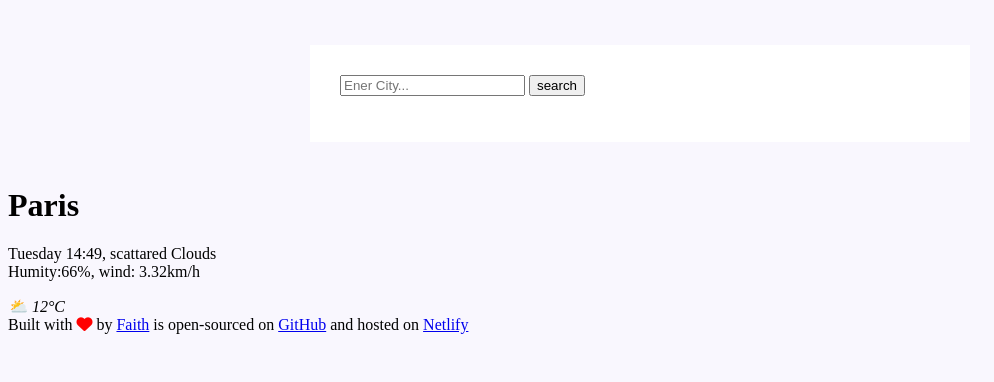
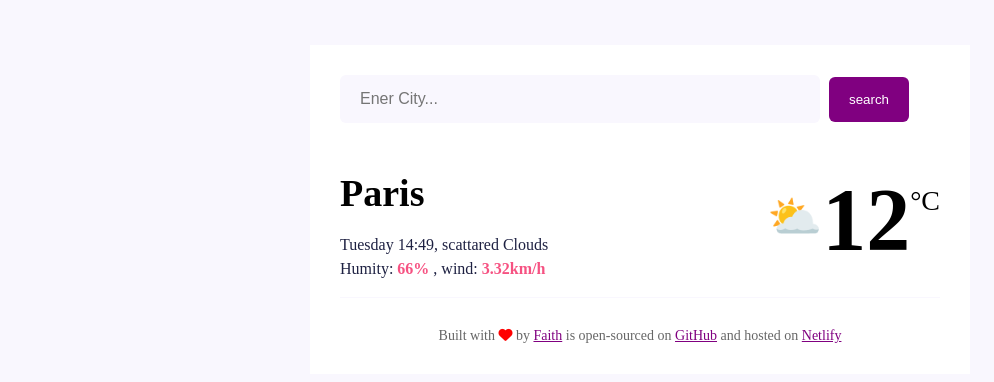
Before and after one commit to Faith-tech-code/weather-app, a plain HTML site: page index.html in a window 1280 px wide. Shown: the whole page, without its empty margins (0-994 px from the left). Drawn offline with Linux system fonts and the light colour scheme.

Commit message:
new changes

```diff
--- a/index.css
+++ b/index.css
@@ -1,8 +1,11 @@
 body{
-    background-color: f9f7fe;
+    background-color: #f9f7fe;
 }
 .ggg{
     color: red;
+}
+a {
+    color: purple;
 }
 .app{
     background: white;
@@ -11,3 +14,68 @@ body{
     box-shadow: 0 30px 50pxrgbs(65, 50, 100, 0.05);
     padding: 30px;
 }
+header {
+    border-bottom: 1px colid #f9f7fe;
+    padding: 0 0 30px 0;
+}
+.search-form-input {
+    background-color: #f9f7fe;
+    border: none;
+    border-radius: 6px;
+    width: 80%;
+    font-size: 16px;
+    padding: 15px 20px;
+}
+.search-form-button {
+    background: purple;
+    padding: 15px 20px;
+    border: none;
+    margin-left: 5px;
+    border-radius: 6px;
+    color: white;
+}
+footer {
+    border-top: 1px solid #f9f7fe;
+    padding: 30px 0 0 0;
+    text-align: center;
+    font-weight: 500;
+    font-size: 14px;
+    color: rgba(0, 0, 0, 0.6);
+
+}
+.app-data {
+    display: flex;
+    justify-content: space-between;
+
+}
+.city {
+    margin: 0;
+    font-size: 38px;
+    line-height: 48px;
+
+}
+.details {
+    font-size: 16px;
+    color: rgba(30, 33, 66, 8.4);
+    line-height: 24px;
+    font-weight: 500;
+
+}
+.details strong{
+    color: #f65282;
+}
+.temprature {
+    display: flex;
+}
+.value {
+    font-size: 88px;
+    font-weight: bold;
+}
+.icon {
+    font-size: 44px;
+    margin-top: 22px;
+}
+.units {
+    margin-top: 16px;
+    font-size: 28px;
+}
--- a/index.html
+++ b/index.html
@@ -1,37 +1,54 @@
-
 <html lang="en">
   <head>
-    <meta charset="UTF-8">
-    <meta name="viewport" content="width=device-width, initial-scale=1.0">
+    <meta charset="UTF-8" />
+    <meta name="viewport" content="width=device-width, initial-scale=1.0" />
     <head>
-        <link rel="stylesheet" href="https://cdnjs.cloudflare.com/ajax/libs/font-awesome/6.5.1/css/all.min.css" integrity="sha512-DTOQO9RWCH3ppGqcWaEA1BIZOC6xxalwEsw9c2QQeAIftl+Vegovlnee1c9QX4TctnWMn13TZye+giMm8e2LwA==" crossorigin="anonymous" referrerpolicy="no-referrer" />
-        <link rel="stylesheet" href="index.css">
+      <link
+        rel="stylesheet"
+        href="https://cdnjs.cloudflare.com/ajax/libs/font-awesome/6.5.1/css/all.min.css"
+        integrity="sha512-DTOQO9RWCH3ppGqcWaEA1BIZOC6xxalwEsw9c2QQeAIftl+Vegovlnee1c9QX4TctnWMn13TZye+giMm8e2LwA=="
+        crossorigin="anonymous"
+        referrerpolicy="no-referrer" />
+      <link rel="stylesheet" href="index.css" />
     </head>
     <title>Weather App</title>
   </head>
   <body>
+    <div class="app">
       <header>
-        <div class="app">
-        <form>
-            <input type="search" placeholder="Ener City..." required />
-            <input type="submit" value="search" />
+        <form class="search form">
+          <input
+            type="search"
+            placeholder="Ener City..."
+            required
+            class="search-form-input" />
+          <input type="submit" value="search" class="search-form-button" />
         </form>
       </header>
       <main>
+        <div class="app-data">
           <div>
-            <h1>Paris</h1>
-            <p>
+             <h1 class="city">Paris</h1>
+              <p class="details">
                  Tuesday 14:49, scattared Clouds
                  <br />
-                Humity:66%, wind: 3.32km/h
+                 Humity: <strong>66%</strong> , wind: <strong>3.32km/h</strong>
              </p>
           </div>
-        <div><i class="D">⛅ 12°C</i></div>
-
+          <div class="temprature">
+             <div class="icon">⛅</div>
+             <div class="value">12</div>
+             <div class="units">°C</div>
+          </div>
+        </div>
       </main>
 
       <footer>
-        Built with <i class="ggg fa-solid fa-heart"></i> by <a href="https://github.com/Faith-tech-code">Faith</a> is open-sourced on <a href="https://github.com/Faith-tech-code/weather-app">GitHub</a> and hosted on <a href="https://faith-weather-app.netlify.app/">Netlify</a>
+        Built with <i class="ggg fa-solid fa-heart"></i> by
+        <a href="https://github.com/Faith-tech-code">Faith</a> is open-sourced
+        on
+        <a href="https://github.com/Faith-tech-code/weather-app">GitHub</a> and
+        hosted on <a href="https://faith-weather-app.netlify.app/">Netlify</a>
       </footer>
     </div>
   </body>
```
Lines whose indentation alone changed are shown as unchanged.
